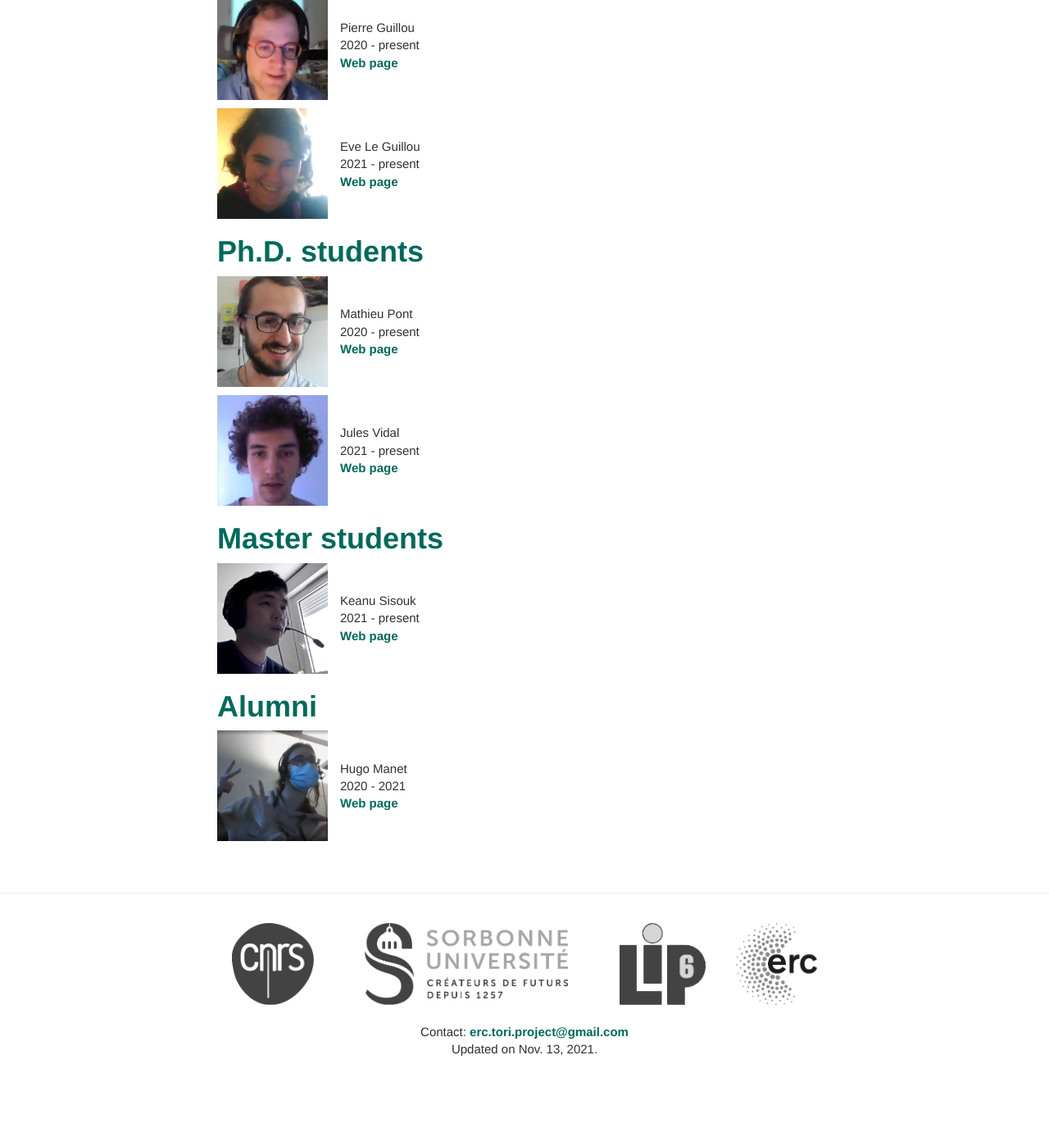
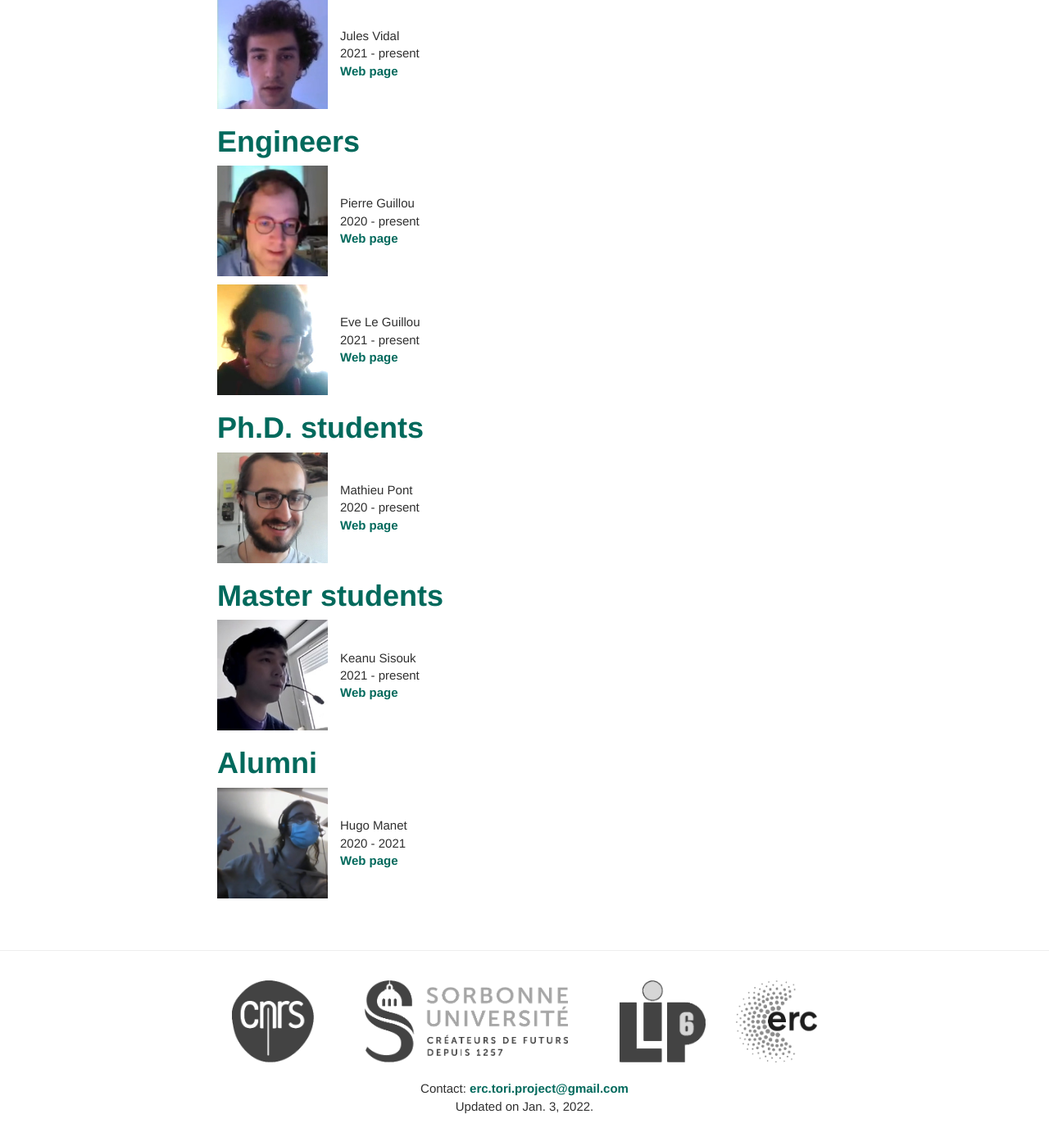
Before and after one commit to erc-tori/erc-tori.github.io, a Jekyll site: the page built from team.md, in a window 1280 px wide and 1400 px high, scrolled down 870 px. Shown: the whole window at 82% size. Built offline with Jekyll 4.4.1, drawn with Linux system fonts in a browser that asks for light colours; before the commit the page ends 2200 px from its top, so only the background shows below that.

Commit message:
team updates

```diff
--- a/_layouts/default.html
+++ b/_layouts/default.html
@@ -168,7 +168,7 @@
                     erc.tori.project@gmail.com</a><br>
 
 <!--                     Updated on {{ page.last_modified_at | date: '%b. %e, %Y' }}. -->
-                    Updated on Nov. 13, 2021.
+                    Updated on Jan. 3, 2022.
                     </div>
                     </p>
                 </div>
--- a/team.md
+++ b/team.md
@@ -28,8 +28,24 @@
   </tr>
 </table>
 
-<!-- # Post-docs -->
+# Post-docs
+<table>
+  <tr height="10px" />
 
+  <tr>
+    <td width="20%">
+      <img width="90%" src="/img/vidal2020.jpg">
+    </td>
+
+<!--     <td width="10px" /> -->
+
+    <td>
+      Jules Vidal<br>
+      2021 - present<br>
+      <a href="https://www-apr.lip6.fr/~vidal/" target="new">Web page</a>
+    </td>
+  </tr>
+</table>
 
 
 # Engineers
@@ -85,21 +101,6 @@
     </td>
   </tr>
 
-  <tr height="10px" />
-
-  <tr>
-    <td width="20%">
-      <img width="90%" src="/img/vidal2020.jpg">
-    </td>
-
-<!--     <td width="10px" /> -->
-
-    <td>
-      Jules Vidal<br>
-      2021 - present<br>
-      <a href="https://www-apr.lip6.fr/~vidal/" target="new">Web page</a>
-    </td>
-  </tr>
 </table>
 
 # Master students
```
